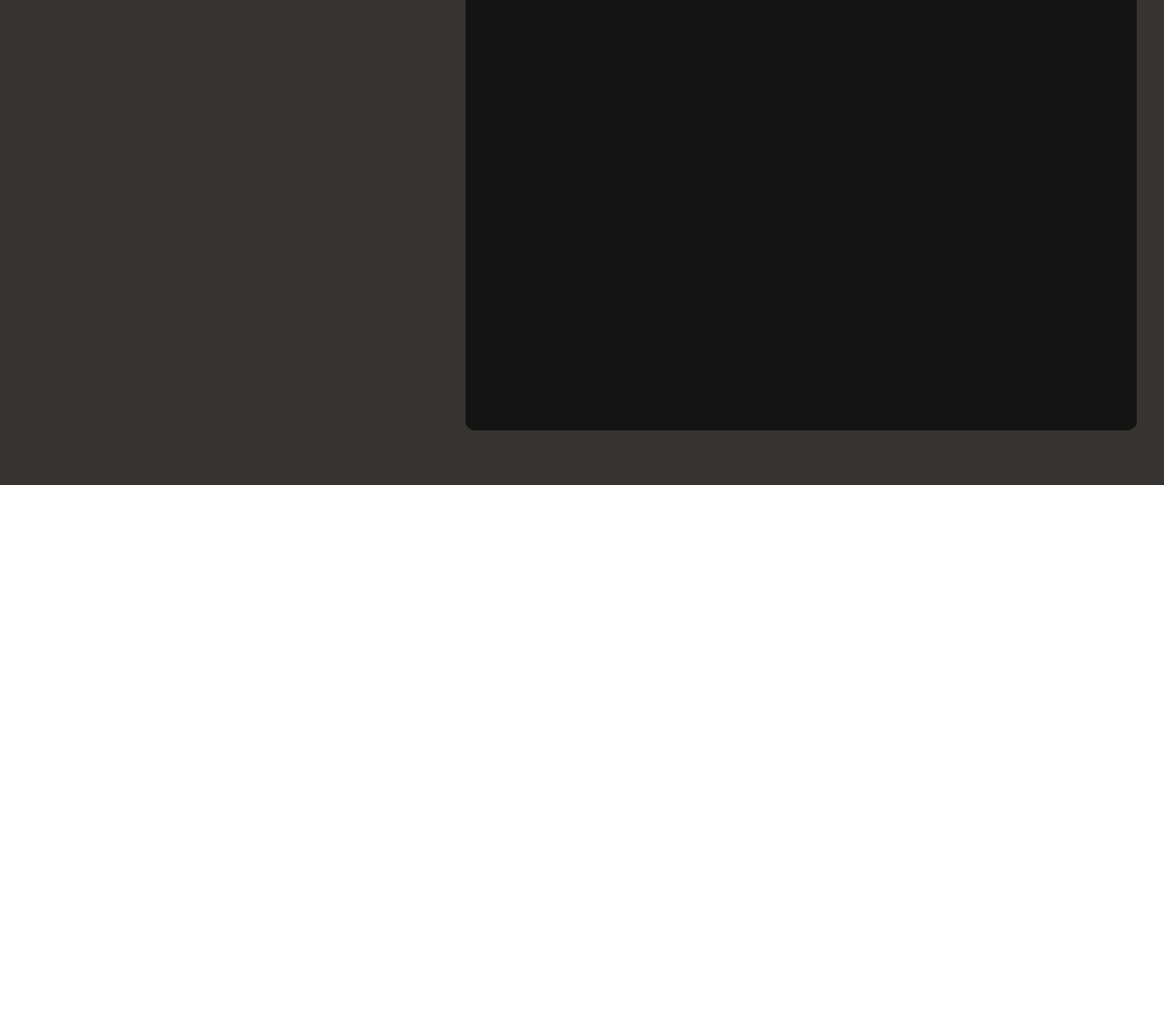
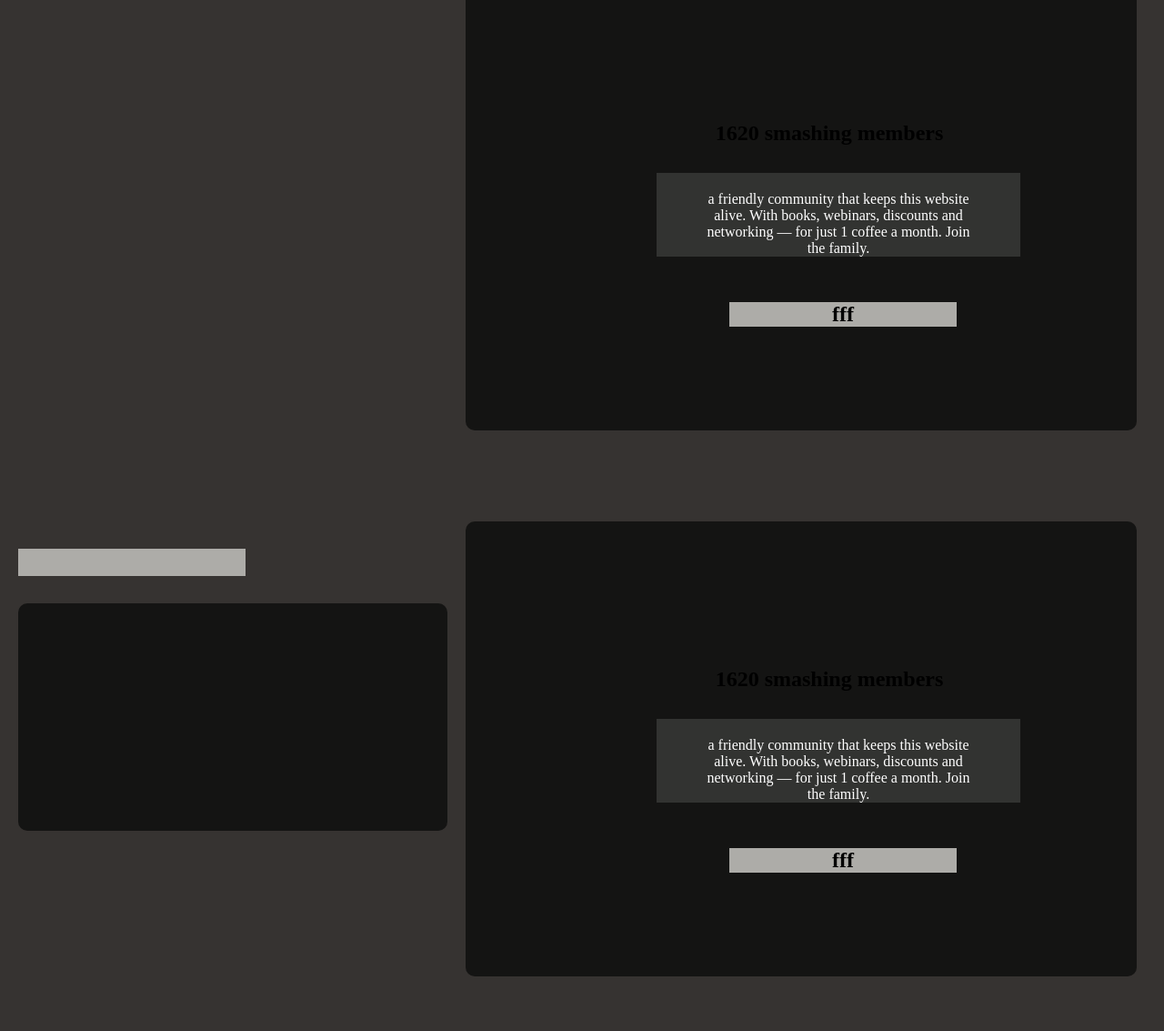
Before and after one commit to Sick-Carlito/Design-Teardown, a plain HTML site: page index.html in a window 1280 px wide. Shown: the part 1399-2532 px from the top of the page at 91% size. Before the commit the page ends 1932 px from the top, so only its background shows below. Drawn offline with Linux system fonts and the light colour scheme.

Commit message:
updated files

```diff
--- a/css/style.css
+++ b/css/style.css
@@ -195,4 +195,47 @@ h1 {
   margin-right: 30px;
   height: 500px;
   border-radius: 10px;
+  text-align: center;
+  float: right;
 }
+
+.banner h2 {
+  margin-left: 250px;
+  width: 300px;
+  margin-top: 160px;
+}
+
+.banner p {
+  padding-left: 50px;
+  padding-right: 50px;
+  padding-top: 20px;
+  background-color: #323331;
+  width: 400px;
+  margin-left: 210px;
+  margin-top: 30px;
+  color: white;
+}
+
+.div5 h1 {
+  margin-top: 50px;
+  margin-left: 290px;
+}
+
+.banner1 {
+  margin-left: 20px;
+  margin-right: 20px;
+  margin-top: 70px;
+}
+
+.banner1 h2 {
+  background-color: #adaca8;
+  height: 30px;
+  width: 250px;
+}
+
+.banner1 p {
+  background-color: #141413;
+  height: 250px;
+  margin-top: 30px;
+  border-radius: 10px;
+}
--- a/index.html
+++ b/index.html
@@ -116,9 +116,26 @@
       </div>
     </section>
     <section class="div5">
-      <div>CARLITO</div>
-      <div class="banner" >Carlito</div>
+      <div class="banner1">
+      </div>
+      <div class="banner" >
+        <h2>1620 smashing members</h2>
+        <p>a friendly community that keeps this website alive. With books, webinars, discounts and networking — for just 1 coffee a month. Join the family.</p>
+        <h1>fff</h1>
+      </div>
     </section>
+    <section class="div5">
+      <div class="banner1">
+        <h2></h2>
+        <p></p>
+      </div>
+      <div class="banner" >
+        <h2>1620 smashing members</h2>
+        <p>a friendly community that keeps this website alive. With books, webinars, discounts and networking — for just 1 coffee a month. Join the family.</p>
+        <h1>fff</h1>
+      </div>
+    </section>
+
 
    </main>
    <footer>
```
